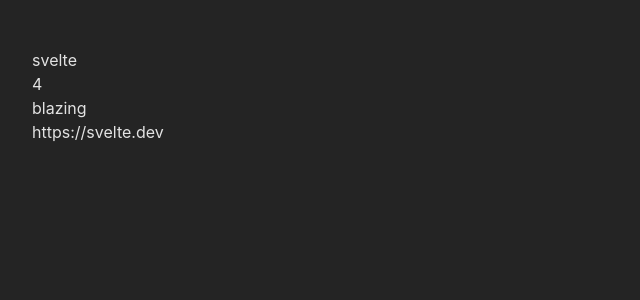
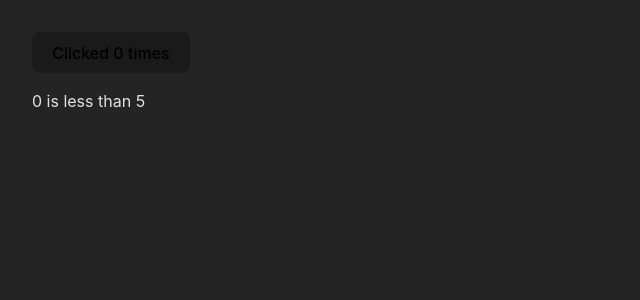
Before and after one commit to artemnistuley/svelte-tutorial, a Svelte app: page / in a window 1280 px wide. Shown: the top 300 px of the page, without its empty margins (0-640 px from the left). Built offline with nearby package versions, Linux system fonts and the light colour scheme.

Commit message:
if-else blocks

```diff
--- a/src/App.svelte
+++ b/src/App.svelte
@@ -10,6 +10,7 @@
   import ReactivityObjects from "./lib/basic/ReactivityObjects.svelte";
   import DeclaringProps from "./lib/basic/DeclaringProps.svelte";
   import SpreadProps from "./lib/basic/SpreadProps.svelte";
+  import IfElseBlocks from "./lib/basic/IfElseBlocks.svelte";
 </script>
 
 <main>
@@ -33,7 +34,9 @@
 
   <!-- <DeclaringProps /> -->
 
-  <SpreadProps />
+  <!-- <SpreadProps /> -->
+
+  <IfElseBlocks />
 </main>
 
 <style></style>
--- /dev/null
+++ b/src/lib/basic/IfElseBlocks.svelte
@@ -0,0 +1,20 @@
+<script>
+	let count = 0;
+
+	function increment() {
+		count += 1;
+	}
+</script>
+
+<button on:click={increment}>
+	Clicked {count}
+	{count === 1 ? 'time' : 'times'}
+</button>
+
+{#if count > 10 }
+  <p>{count} is greater than 10</p>
+{:else if count < 5}
+  <p>{count} is less than 5</p>
+{:else}
+  <p>{count} is between 5 and 10</p>
+{/if}
```
